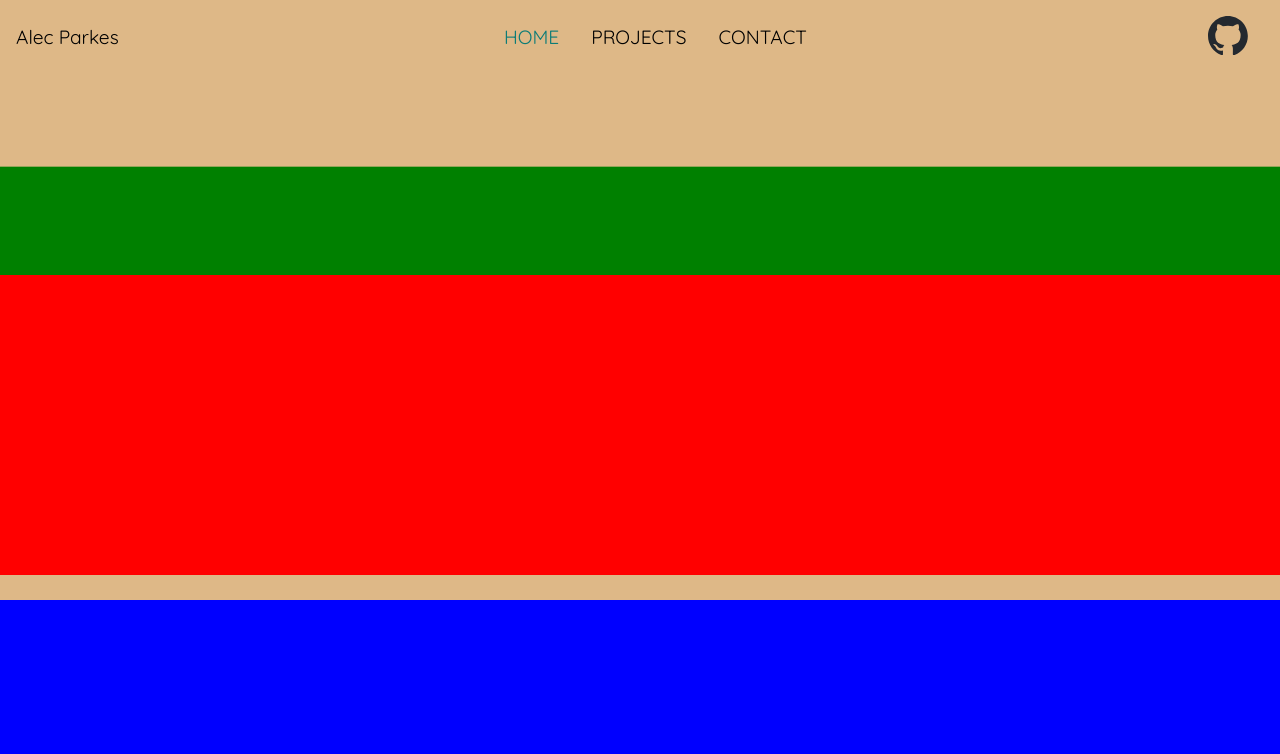
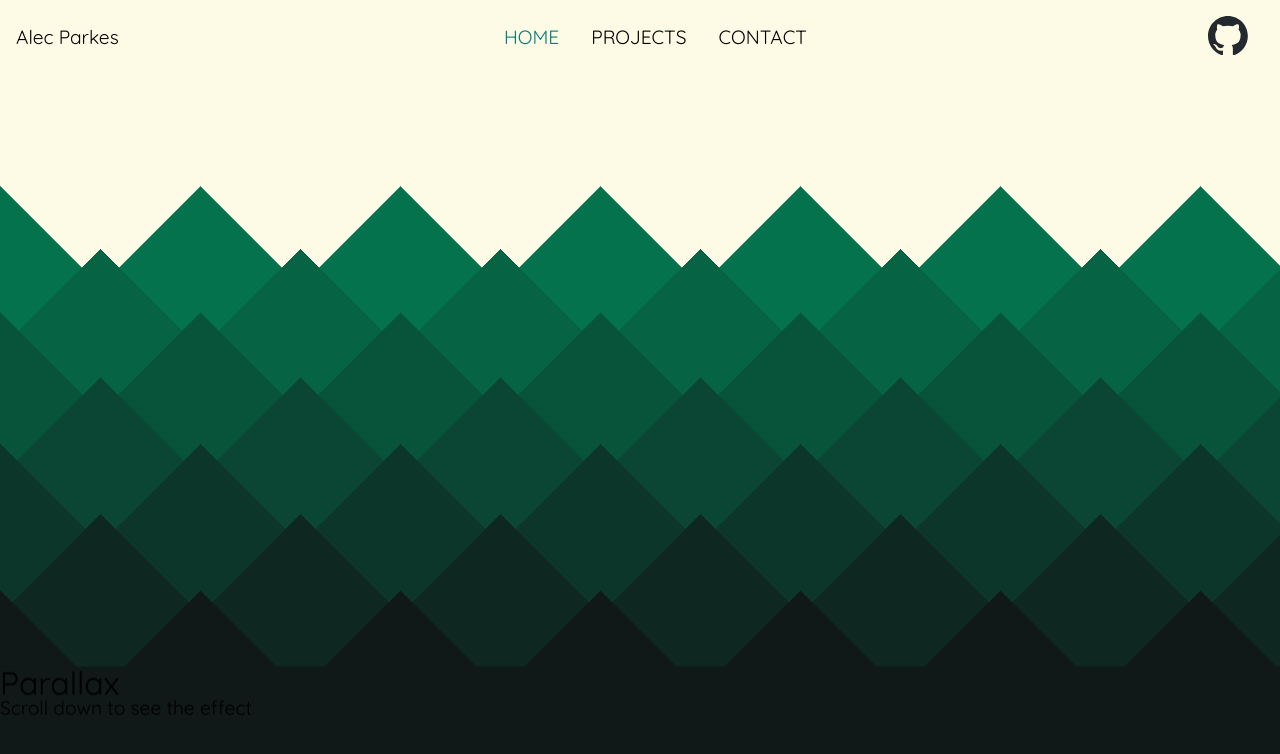
Before and after one commit to AlanBark/projects-showcase, a SvelteKit app: page / in a window 1280 px wide. Shown: the top 754 px of the page. Built offline with nearby package versions, Linux system fonts and the light colour scheme.

Commit message:
save before svg update

```diff
--- a/package.json
+++ b/package.json
@@ -17,6 +17,7 @@
     "mdsvex": "^0.10.6",
     "postcss": "^8.4.14",
     "postcss-load-config": "^4.0.1",
+    "sass": "^1.58.0",
     "svelte": "^3.54.0",
     "svelte-check": "^3.0.1",
     "svelte-preprocess": "^4.10.7",
--- a/src/components/Header.svelte
+++ b/src/components/Header.svelte
@@ -10,7 +10,7 @@
     align-items: center;
     background: none;
     z-index: 100;
-    position: fixed;
+    position: absolute;
     top: 0;
     left: 0;
     right: 0;
--- a/src/routes/+page.svelte
+++ b/src/routes/+page.svelte
@@ -1,75 +1,83 @@
 <script lang="ts">
 
 </script>
-<style>
-  .content {
+<style lang="scss">
+@use "sass:math";
+
+$perspective: 1px;
+$close: #111818;
+//#04724D #B8DBD9
+$far: #04724D;
+
+.parallax {
+  perspective: $perspective;
+  height: 100vh;
+  overflow-x: hidden;
+  overflow-y: auto;
   position: absolute;
-    top: 0;
-    left: 0;
-    z-index: -1;
-    display: flex;
-    flex-direction: column;
-    align-items: center;
-  }
-  section.full {
-    height: 100vh;
-    width: 100vw;
-  }
-  .parallax {
-    overflow-y: auto;
-    overflow-x: hidden;
-    perspective: 100px;
-    height: 100vh;
-    background-color: burlywood;
   top: 0;
   left: 0;
   right: 0;
   bottom: 0;
+  transform-style: preserve-3d;
+  background-color: rgb(253, 251, 229);
+}
+
+.layer {
   position: absolute;
+  top: 0;
+  right: 0;
+  bottom: -50%;
+  left: 0;
 }
-  .layer {
-    height: 300px;
-  }
-  .content {
-    height: 100rem;
-    background-color: rebeccapurple;
-    top: 100%;
+
+.parallax_cover{
+  background: $close;
+  display: block;
+  position: absolute;
+  top: 400%;
   left: 0;
   right: 0;
-    z-index: 5;
-    display: block;
-    position: absolute;
+  height: 2000px;
+  z-index: 2;
+  transform: translateZ(-2px) scale(3);
 }
-  .l1 {
-    transform: translateZ(0px);
-    background-color: blue;
+
+$layers: 6;
+
+@for $i from 0 through $layers {
+  $x: math.div($layers - $i, 2);
+  $color: mix($close, $far, math.div($i, $layers) * 100 * 1%);
+  .layer_#{$i}{
+    transform: translateZ(-2 * $x - 2px) scale($layers - $i + 3);
+    background-image: linear-gradient(135deg, transparent 66%, $color 66.01%), linear-gradient(45deg, $color 34%, transparent 34.01%);
+      background-position: $x*200px $x*120*-1px;
+      background-size: 200px 100%;
+      background-repeat:repeat-x;
   }
-  .l2 {
-    transform: translateZ(-100px);
-    scale: 2;
-    background-color: red;
 }
-  .l3 {
-    transform: translateZ(-200px);
-    background-color: green;
-    scale: 3;
-  }
+
 </style>
 
 <div class="parallax">
-  <div class="layer l3"></div>
-  <div class="layer l2"></div>
-  <div class="layer l1"></div>
-  <div class="content">
-    <h1>Hello World</h1>
+  <div class="layer layer_0">
   </div>
-  <!-- <section class="showcase full">
-
+  <div class="layer layer_1">
+  </div>
+  <div class="layer layer_2">
+  </div>
+  <div class="layer layer_3">
+  </div>
+  <div class="layer layer_4">
+  </div>
+  <div class="layer layer_5">
+  </div>
+  <div class="layer layer_6">
+  </div>
+  <div class="parallax_cover">
+    <section>
+      <h1>Parallax</h1>
+      <p>Scroll down to see the effect</p>
     </section>
-  <section class="message full">
-
-  </section>
-  <section class="footer full">
-
-  </section> -->
   </div>
+</div>
```
Also changed, not shown: src/routes/contact/+page.svelte (+50 -1 lines), 1 other file (tests, documents, lock files or other folders). Lines whose indentation alone changed are shown as unchanged.
